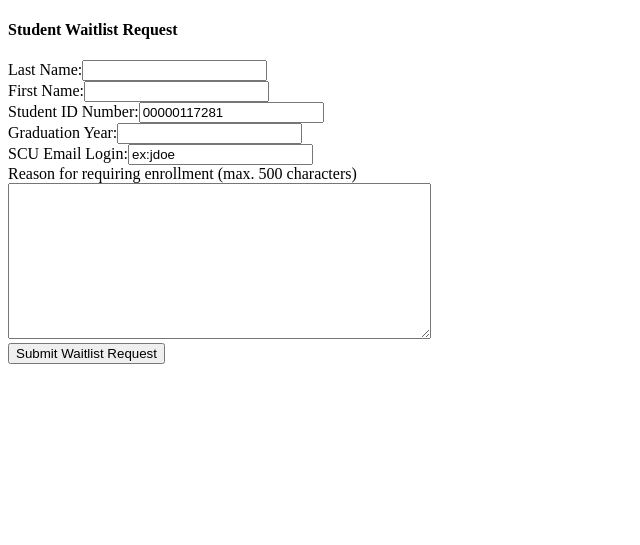
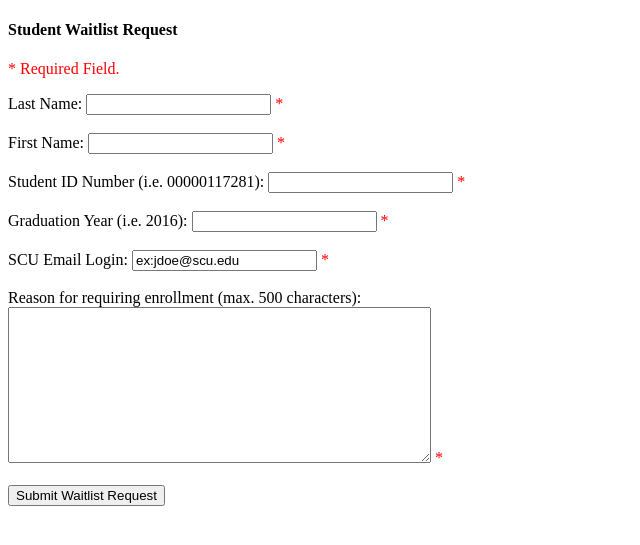
Before and after one commit to sanzstv/SWL, a PHP site: page /student/waitlist.php in a window 1280 px wide. Shown: the part 47-592 px from the top of the page, without its empty margins (0-640 px from the left). Run offline with PHP 8.4, Linux system fonts and the light colour scheme; some libraries are stand-ins or nearby versions.

Commit message:
added backend input validation

```diff
--- a/student/waitlist.php
+++ b/student/waitlist.php
@@ -1,23 +1,77 @@
 <!DOCTYPE html>
 <html>
 <head>
+<style>
+        .error {color: #FF0000;}
         <title>Students | SCUWaitlister</title>
-
+</style>
 </head>
 
 <body>
 
+<?php
+$lastErr = $firstErr = $studentIDErr = $gradYearErr = $emailErr = $reasonErr = "";
+$last = $first = $studentID = $gradYear = $email = $reason = "";
+
+if($_SERVER["REQUEST_METHOD"] == "POST") {
+    if(empty($_POST["last"])) {
+        $lastErr = "Last name is required";
+    }
+    else {
+        $last = test_input($_POST["last"]);
+    }
+    if(empty($_POST["first"])) {
+        $firstErr = "First name is required";
+    }
+    else {
+        $first = test_input($_POST["first"]);
+    }
+    if(empty($_POST["studentID"])) {
+        $studentIDErr = "ID number required";
+    }
+    else {
+        $studentID = test_input($_POST["studentID"]);
+    }
+    if(empty($_POST["gradYear"])) {
+        $gradYear = "Graduation year required";
+    }
+    else {
+        $gradYear = test_input($_POST["gradYear"]);
+    }
+    if(empty($_POST["email"])) {
+        $email = "E-mail required";
+    }
+    else {
+        $email = test_input($_POST["email"]);
+    }
+    if(empty($_POST["reason"])) {
+        $reason = "A reason for request is required";
+    }
+    else {
+        $reason = test_input($_POST["reason"]);
+    }
+}
+
+function test_input($data) {
+    $data = trim($data);
+    $data = stripslashes($data);
+    $data = htmlspecialchars($data);
+    return $data;
+}
+?>
+
 <h2 class = "header">SCUWaitlister</h2>
 
 <h4 class = "des">Student Waitlist Request</h4>
-<form action = "formCheck.php" method = "POST">
-        Last Name:<input name = "first" label = "Last Name" type = "text" maxlength = "40" id ="fname" required = "required"\> </br>
-        First Name:<input name = "last" label = "First Name" type = "text" maxlength = "30" id ="lname" required = "required"\></br>
-        Student ID Number:<input name = "studentid" label = "Student ID Number" type = "text" maxlength = "11" id = "studentid" value = "00000117281" required = "required"\></br>
-        Graduation Year:<input name = "gradYear" label = "Graduation Year" type = "text" maxlength = "4" id = "gradYear" required = "required"\n></br>
-        SCU Email Login:<input name = "email" label = "SCU Email Login" type = "email" maxlength = "43" id ="email" value="ex:jdoe" required = "required"\></br>
-        Reason for requiring enrollment (max. 500 characters)</br>
-        <textarea id = "reason" cols = "50" rows = "10" required = "required" value = "Please explain why you need to be enrolled in this class."></textarea></br>
+<p><span class = "error" >* Required Field.</span></p>
+<form action = "<?php echo htmlspecialchars($_SERVER["PHP_SELF"]);?>" method = "POST">
+Last Name: <input name = "first" label = "Last Name" type = "text" maxlength = "40"> <span class = "error">*<?php echo $lastErr;?></span><br><br>
+First Name: <input name = "last" label = "First Name" type = "text" maxlength = "30"> <span class = "error">* <?php echo $firstErr;?></span><br><br>
+Student ID Number (i.e. 00000117281): <input name = "studentID" label = "Student ID Number" type = "text" pattern = "[0-9]{11}" maxlength = "11"> <span class = "error">*<?php echo $studentIDErr;?></span><br><br>
+Graduation Year (i.e. 2016): <input name = "gradYear" label = "Graduation Year" type = "text" pattern = "[0-9]{4}" maxlength = "4"> <span class = "error">*<?php echo $gradYearErr;?></span><br><br>
+SCU Email Login: <input name = "email" label = "SCU Email Login" type = "email" maxlength = "43" value="ex:jdoe@scu.edu"\> <span class = "error">*<?php echo $emailErr;?></span><br><br>
+        Reason for requiring enrollment (max. 500 characters):</br>
+        <textarea id = "reason" cols = "50" rows = "10" required = "required" value = "Please explain why you need to be enrolled in this class."></textarea> <span class = "error">*<?php echo $reasonErr;?></span><br><br>
         <div class="g-recaptcha" data-sitekey="6LdJGBATAAAAADdwl_wupyRNeiy1go0ZUk2bEu1P" required = "required"></div>
         <button type = "submit" value = "Submit">Submit Waitlist Request</button>
 
```
